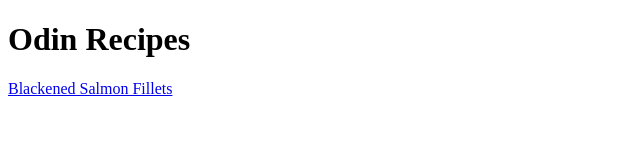
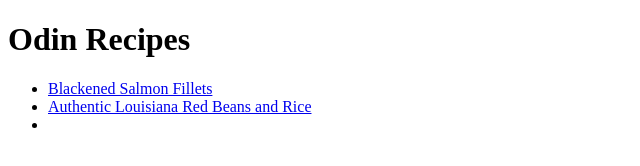
Before and after one commit to wsteo/odin-recipes, a plain HTML site: page index.html in a window 1280 px wide. Shown: the whole page, without its empty margins (0-640 px from the left). Drawn offline with Linux system fonts and the light colour scheme.

Commit message:
Add one recipe to index.html

```diff
--- a/index.html
+++ b/index.html
@@ -6,7 +6,12 @@
     </head>
     <body>
         <h1>Odin Recipes</h1>
-        <a href="recipes/blackened-salmon-fillets.html">Blackened Salmon Fillets</a>
+        <ul>
+            <li><a href="./recipes/blackened-salmon-fillets.html">Blackened Salmon Fillets</a></li>
+            <li><a href="./recipes/authentic-louisiana-red-beans-and-rice.html">Authentic Louisiana Red Beans and Rice</a></li>
+            <li></li>
+        </ul>
+
 
     </body>
 </html>
```
